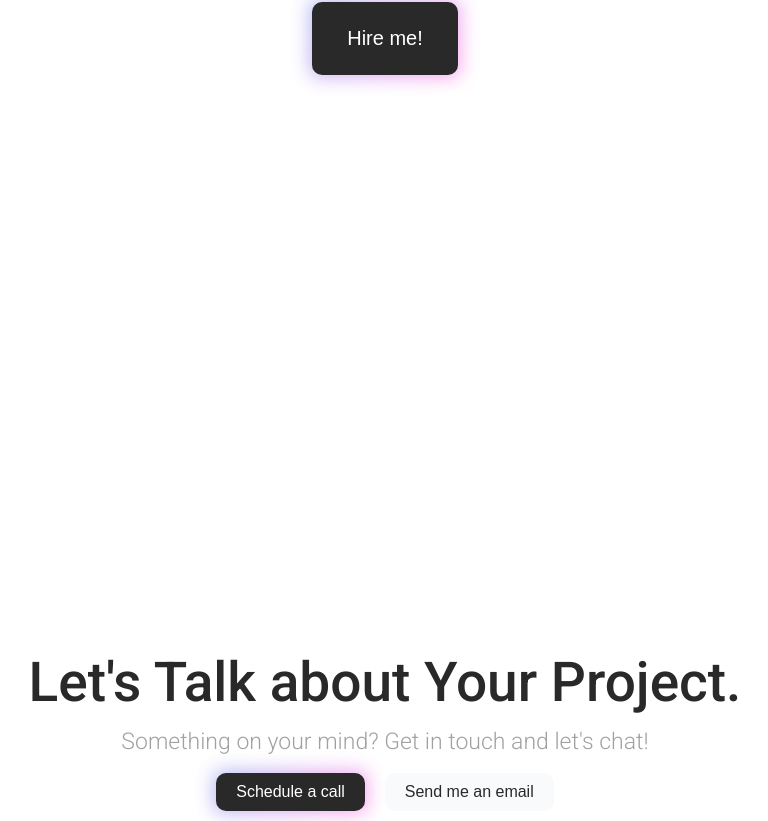
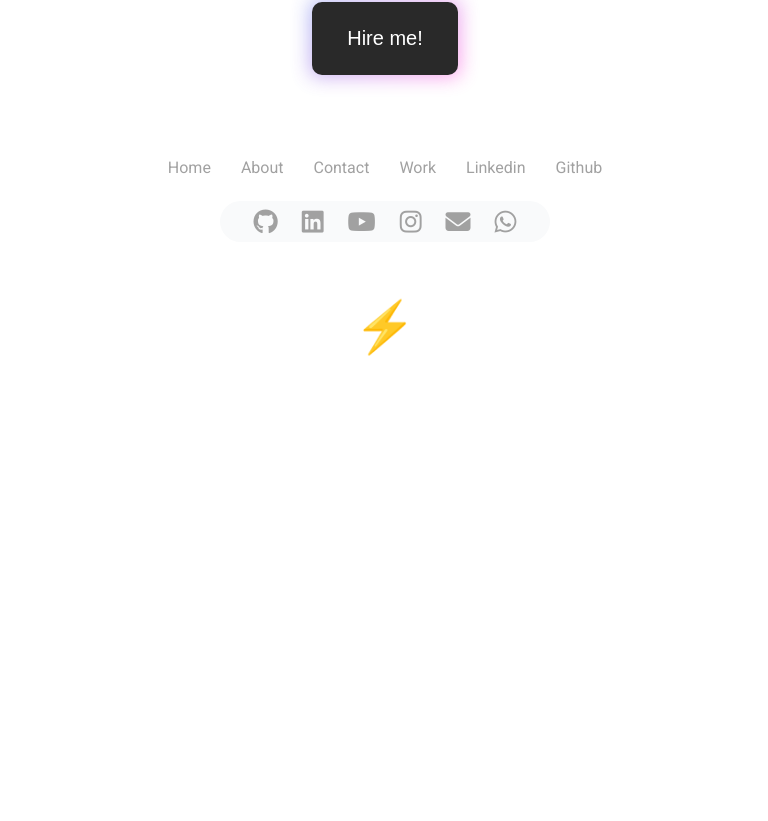
Before and after one commit to Tranivic/tranivic-portfolio, a Vue app: page / in a window 1280 px wide. Shown: the part 519-1340 px from the top of the page, without its empty margins (255-1023 px from the left). After the commit the page ends 911 px from the top, so only its background shows below. Built offline with nearby package versions, Linux system fonts and the light colour scheme.

Commit message:
chore: LetsTalk component remove from root footer (passed to component)

```diff
--- a/src/layouts/AppFooter/AppFooter.scss
+++ b/src/layouts/AppFooter/AppFooter.scss
@@ -4,35 +4,6 @@
     flex-direction: column;
     justify-content: center;
     align-items: center;
-    margin-top: 50rem;
-    .footer-info{
-        display: flex;
-        flex-direction: column;
-        justify-content: center;
-        align-items: center;
-        h1{
-            font-size: 5.5rem;
-            font-weight: $font-weight-title;
-            color: $black-main;
-            margin-bottom: $margin-base;
-        }
-        h2{
-            font-size: 2.3rem;
-            font-weight: $font-weight-small;
-            color: $gray-main;
-        }
-    }
-    .footer-btns{
-        display: flex;
-        flex-direction: row;
-        justify-content: center;
-        align-items: center;
-        margin: $margin-base 0 6rem 0;
-        button{
-            margin: 0 1rem;
-            padding: 1rem 2rem;
-        }
-    }
     .nav-menu-flat{
         display: flex;
         padding: .5rem;
--- a/src/layouts/AppFooter/AppFooter.vue
+++ b/src/layouts/AppFooter/AppFooter.vue
@@ -1,13 +1,5 @@
 <template>
 <footer class="app-footer">
-    <div class="footer-info">
-        <h1>Let's Talk about Your Project.</h1>
-        <h2>Something on your mind? Get in touch and let's chat!</h2>
-    </div>
-    <div class="footer-btns">
-        <main-button type="button" color="black">Schedule a call</main-button>
-        <main-button type="button" color="white">Send me an email</main-button>
-    </div>
     <ul class="nav-menu-flat">
         <li @click="toggleMenu" class="nav-menu-content-item">
             <router-link to="/">Home</router-link>
```
